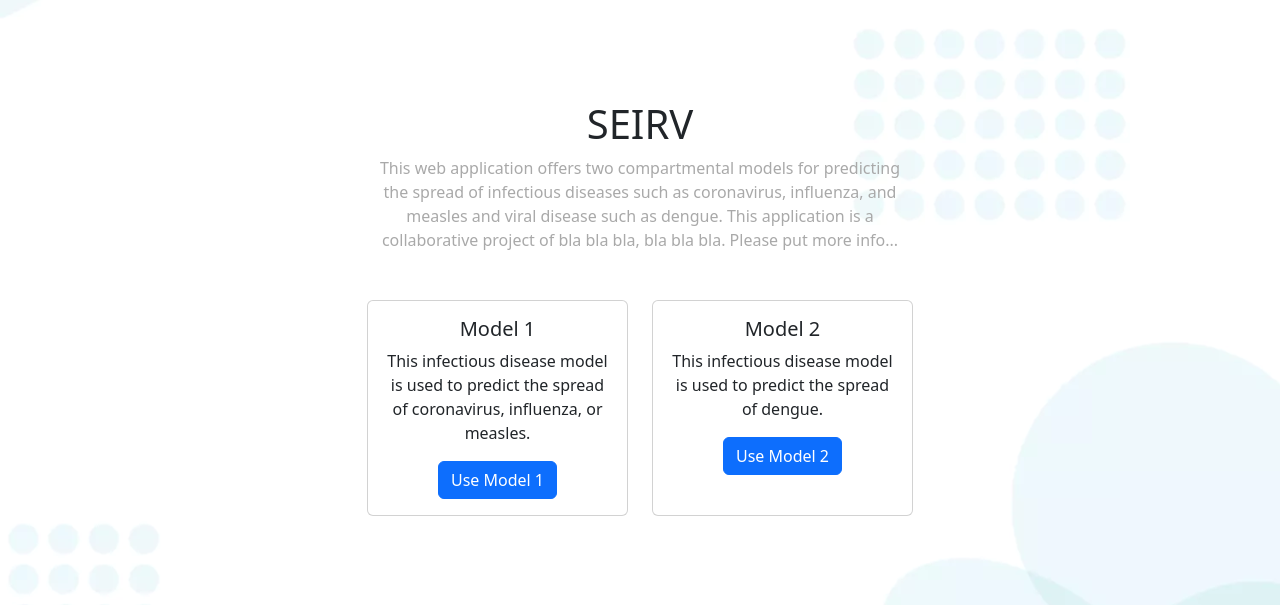
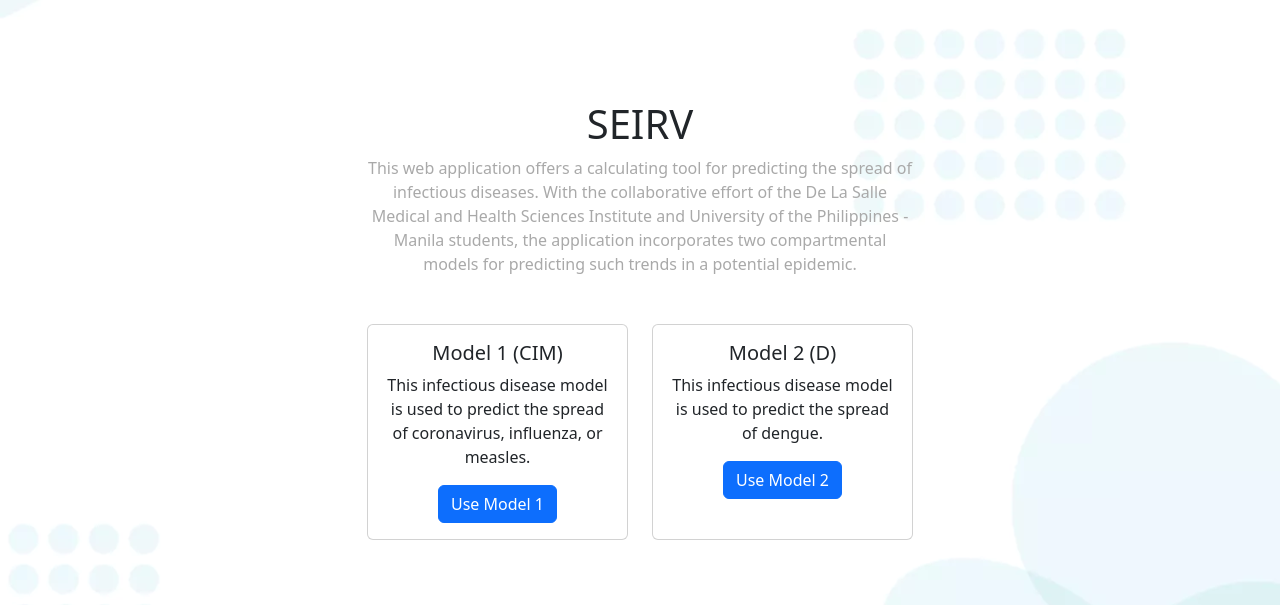
Before and after one commit to Nikolskiee/CMSC128.2-PROJECT, a Django app: page / in a window 1280 px wide. Shown: the part 89-694 px from the top of the page. Run offline with Django 4.2, Linux system fonts and the light colour scheme; the visitor is signed in with stand-in values (Sample User, id 1).

Commit message:
fixed description in dashboard

```diff
--- a/seirvice/seirv_app/templates/dashboard.html
+++ b/seirvice/seirv_app/templates/dashboard.html
@@ -38,9 +38,10 @@
                         <h1 style="text-align: center;">SEIRV</h1>
                         <div style="width: 50%; text-align: center;">
                             <a style="color:darkgrey; text-align: center;">
-                                This web application offers two compartmental models for predicting the spread of infectious diseases
-                                such as coronavirus, influenza, and measles and viral disease such as dengue. This application is a collaborative project
-                                of bla bla bla, bla bla bla. Please put more info...
+                                This web application offers a calculating tool for predicting the spread of infectious diseases.
+                                With the collaborative effort of the De La Salle Medical and Health Sciences Institute and
+                                University of the Philippines - Manila students, the application incorporates two compartmental models
+                                for predicting such trends in a potential epidemic.
                             </a>
                         </div>
                 </div>
@@ -49,7 +50,7 @@
                     <div class="col-lg-3 col-sm-12 d-flex justify-content-center">
                         <div class="card text-center" style="width: 18rem;">
                             <div class="card-body">
-                              <h5 class="card-title">Model 1</h5>
+                              <h5 class="card-title">Model 1 (CIM)</h5>
                               <p class="card-text">
                                 This infectious disease model is used to predict the spread of
                                 coronavirus, influenza, or measles.
@@ -61,7 +62,7 @@
                     <div class="col-lg-3 col-sm-12 d-flex justify-content-center">
                         <div class="card text-center" style="width: 18rem;">
                             <div class="card-body">
-                              <h5 class="card-title">Model 2</h5>
+                              <h5 class="card-title">Model 2 (D)</h5>
                               <p class="card-text">
                                 This infectious disease model is used to predict the spread of dengue.
                             </p>
```
